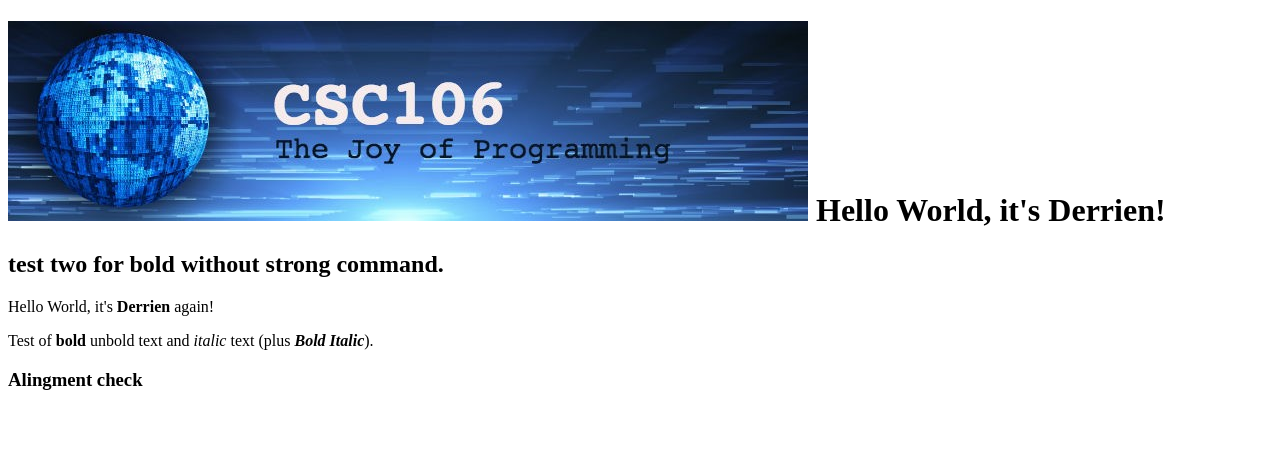
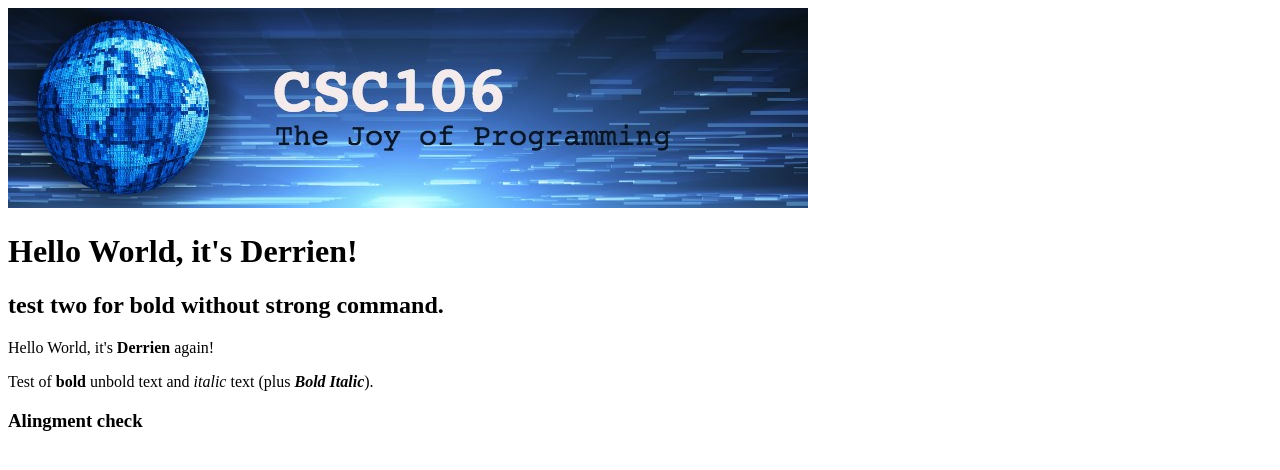
Before and after one commit to DerrienWalters/DerrienWalters.github.io, a plain HTML site: page index.html in a window 1280 px wide. Drawn offline with Linux system fonts and the light colour scheme; files whose address does not match are found by name.

Commit message:
Update index.html

```diff
--- a/index.html
+++ b/index.html
@@ -3,7 +3,8 @@
   <head>
   <meta charset="utf-8">
                  <title> Hello World! </title>
-                 </head> <h1> <img src="/DerrienWalters/DerrienWalters.github.io/blob/main/CSC%20106%20banner.jpg"> Hello World, it's Derrien! </h1>
+                 <img src="/DerrienWalters/DerrienWalters.github.io/blob/main/CSC%20106%20banner.jpg">
+  </head> <h1>  Hello World, it's Derrien! </h1>
   <h2> test two for bold without strong command.</h2>
        <body> Hello World, it's <strong> Derrien</strong> again!
          <p> Test of <strong> bold </strong> unbold text and <em> italic </em> text (plus <em><strong> Bold Italic</em></strong>). </p>
```
